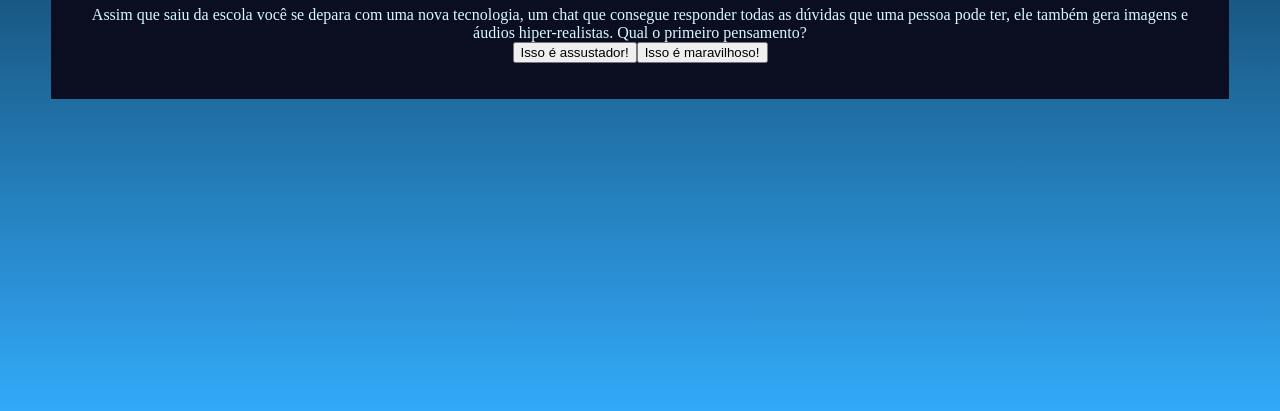
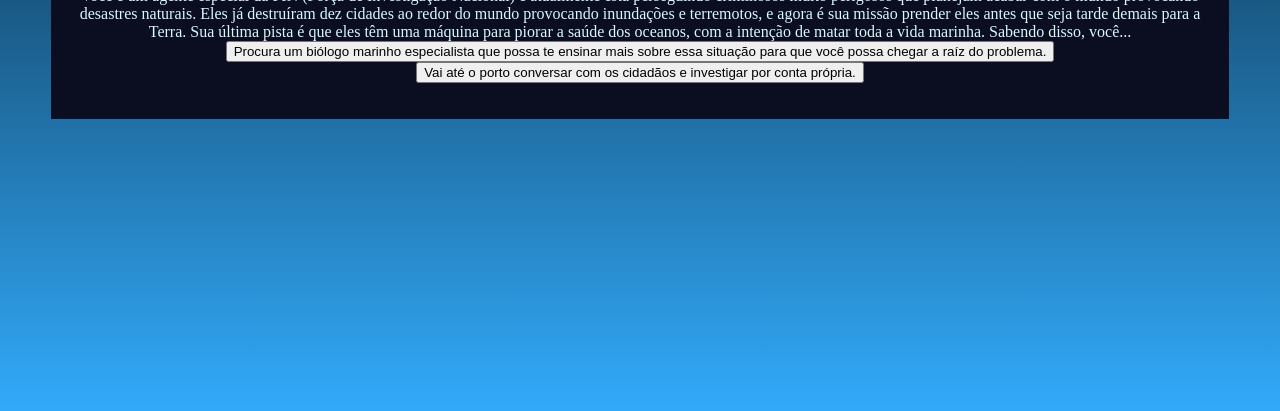
Before and after one commit to isabellafriedrich/futuro.ia, a plain HTML site: page index.html in a window 1280 px wide. Shown: the part 405-816 px from the top of the page. Drawn offline with Linux system fonts and the light colour scheme.

Commit message:
Aulas 7 a 9 - Primeiras perguntas originais

```diff
--- a/index.html
+++ b/index.html
@@ -8,7 +8,7 @@
 </head>
 <body>
     <div class="caixa-principal">
-        <h1>A proteção dos oceanos</h1>
+        <h1>Missão 007: Proteja os oceanos</h1>
         <div class="caixa-perguntas"></div>
         <div class="caixa-alternativas"></div>
         <div class="caixa-resultado">
--- a/script.js
+++ b/script.js
@@ -6,56 +6,108 @@ const textoResultado = document.querySelector(".texto-resultado");
 
 const perguntas = [
     {
-        enunciado: "Assim que saiu da escola você se depara com uma nova tecnologia, um chat que consegue responder todas as dúvidas que uma pessoa pode ter, ele também gera imagens e áudios hiper-realistas. Qual o primeiro pensamento?",
+        enunciado: "Você é um agente especial da FIN (Força de Investigação Nacional) e atualmente está perseguindo criminosos muito perigosos que planejam acabar com o mundo provocando desastres naturais. Eles já destruíram dez cidades ao redor do mundo provocando inundações e terremotos, e agora é sua missão prender eles antes que seja tarde demais para a Terra. Sua última pista é que eles têm uma máquina para piorar a saúde dos oceanos, com a intenção de matar toda a vida marinha. Sabendo disso, você...",
         alternativas: [
-            "Isso é assustador!",
-            "Isso é maravilhoso!"
+            {
+                texto: "Procura um biólogo marinho especialista que possa te ensinar mais sobre essa situação para que você possa chegar a raíz do problema.",
+                afirmacao: "afirmação"
+            },
+            {
+                texto: "Vai até o porto conversar com os cidadãos e investigar por conta própria.",
+                afirmacao: "afirmação"
+            }
         ]
     },
     {
-        enunciado: "Com a descoberta desta tecnologia, chamada Inteligência Artificial, uma professora de tecnologia da escola decidiu fazer uma sequência de aulas sobre esta tecnologia. No fim de uma aula ela pede que você escreva um trabalho sobre o uso de IA em sala de aula. Qual atitude você toma?",
+        enunciado: "Através da sua pesquisa você descobriu que os oceanos, vastos e aparentemente inesgotáveis, têm sido transformados em vastos depósitos de resíduos plásticos. No entanto, esse não é o único desafio que enfrentam. O aquecimento global está corroendo os delicados ecossistemas marinhos, enquanto os efluentes contaminantes, águas residuais e derramamentos de combustíveis contribuem para a sua deterioração contínua. Com base nisso, você deduziu que a máquina que os criminosos usam aquece a temperatura dos mares e acelera o aquecimento global, sem mencionar o descarte incorreto de resíduos usados para o abastecimento da máquina. Então, em busca de sua próxima pista...",
         alternativas: [
-            "Utiliza uma ferramenta de busca na internet que utiliza IA para que ela ajude a encontrar informações relevantes para o trabalho e explique numa linguagem que facilite o entendimento.",
-            "Escreve o trabalho com base nas conversas que teve com colegas, algumas pesquisas na internet e conhecimentos próprios sobre o tema."
+            {
+                texto: "Você avalia um mapa térmico atual dos oceanos e procura onde há uma maior concentração anormal de águas quentes.",
+                afirmacao: "afirmação"
+            },
+            {
+                texto: "Você faz um trato com alguns pescadores para eles te levarem a algum lugar do mar onde teve muitos relatos de animais marinhos mortos.",
+                afirmacao: "afirmação"
+            }
         ]
     },
     {
         enunciado: "Após a elaboração do trabalho escrito, a professora realizou um debate entre a turma para entender como foi realizada a pesquisa e escrita. Nessa conversa também foi levantado um ponto muito importante: como a IA impacta o trabalho do futuro. Nesse debate, como você se posiciona?",
         alternativas: [
-            "Defende a ideia de que a IA pode criar novas oportunidades de emprego e melhorar habilidades humanas.",
-            "Me preocupo com as pessoas que perderão seus empregos para máquinas e defendem a importância de proteger os trabalhadores."
+            {
+                texto: "Defende a ideia de que a IA pode criar novas oportunidades de emprego e melhorar habilidades humanas.",
+                afirmacao: "afirmação"
+            },
+            {
+                texto: "Me preocupo com as pessoas que perderão seus empregos para máquinas e defendem a importância de proteger os trabalhadores.",
+                afirmacao: "afirmação"
+            }
         ]
     },
     {
         enunciado: "Ao final da discussão, você precisou criar uma imagem no computador que representasse o que pensa sobre IA. E agora?",
         alternativas: [
-            "Criar uma imagem utilizando uma plataforma de design como o Paint.",
-            "Criar uma imagem utilizando um gerador de imagem de IA."
+            {
+                texto: "Criar uma imagem utilizando uma plataforma de design como o Paint.",
+                afirmacao: "afirmação"
+            },
+            {
+                texto: "Criar uma imagem utilizando um gerador de imagem de IA.",
+                afirmacao: "afirmação"
+            }
         ]
     },
     {
         enunciado: "Você tem um trabalho em grupo de biologia para entregar na semana seguinte, o andamento do trabalho está um pouco atrasado e uma pessoa do seu grupo decidiu fazer com ajuda da IA. O problema é que o trabalho está totalmente igual ao do chat. O que você faz? ",
         alternativas: [
-            "Escrever comandos para o chat é uma forma de contribuir com o trabalho, por isso não é um problema utilizar o texto inteiro.",
-            "O chat pode ser uma tecnologia muito avançada, mas é preciso manter a atenção pois toda máquina erra, por isso revisar o trabalho e contribuir com as perspectivas pessoais é essencial."
+            {
+                texto: "Escrever comandos para o chat é uma forma de contribuir com o trabalho, por isso não é um problema utilizar o texto inteiro.",
+                afirmacao: "afirmação"
+            },
+            {
+                texto: "O chat pode ser uma tecnologia muito avançada, mas é preciso manter a atenção pois toda máquina erra, por isso revisar o trabalho e contribuir com as perspectivas pessoais é essencial.",
+                afirmacao: "afirmação"
+            }
         ]
     },
 ];
 
+
 let atual = 0;
 let perguntaAtual;
+let historiaFinal = "";
 
 function mostraPergunta() {
+    if (atual >= perguntas.length) {
+        mostraResultado();
+        return;
+    }
     perguntaAtual = perguntas[atual];
     caixaPerguntas.textContent = perguntaAtual.enunciado;
+    caixaAlternativas.textContent = "";
     mostraAlternativas();
 }
-function mostraAlternativas() {
+
+function mostraAlternativas(){
     for(const alternativa of perguntaAtual.alternativas) {
         const botaoAlternativas = document.createElement("button");
-        botaoAlternativas.textContent = alternativa;
+        botaoAlternativas.textContent = alternativa.texto;
+        botaoAlternativas.addEventListener("click", () => respostaSelecionada(alternativa));
         caixaAlternativas.appendChild(botaoAlternativas);
     }
 }
 
+function respostaSelecionada(opcaoSelecionada) {
+    const afirmacoes = opcaoSelecionada.afirmacao;
+    historiaFinal += afirmacoes + " ";
+    atual++;
+    mostraPergunta();
+}
+
+function mostraResultado() {
+    caixaPerguntas.textContent = "Em 2049...";
+    textoResultado.textContent = historiaFinal;
+    caixaAlternativas.textContent = "";
+}
+
 mostraPergunta();
```
